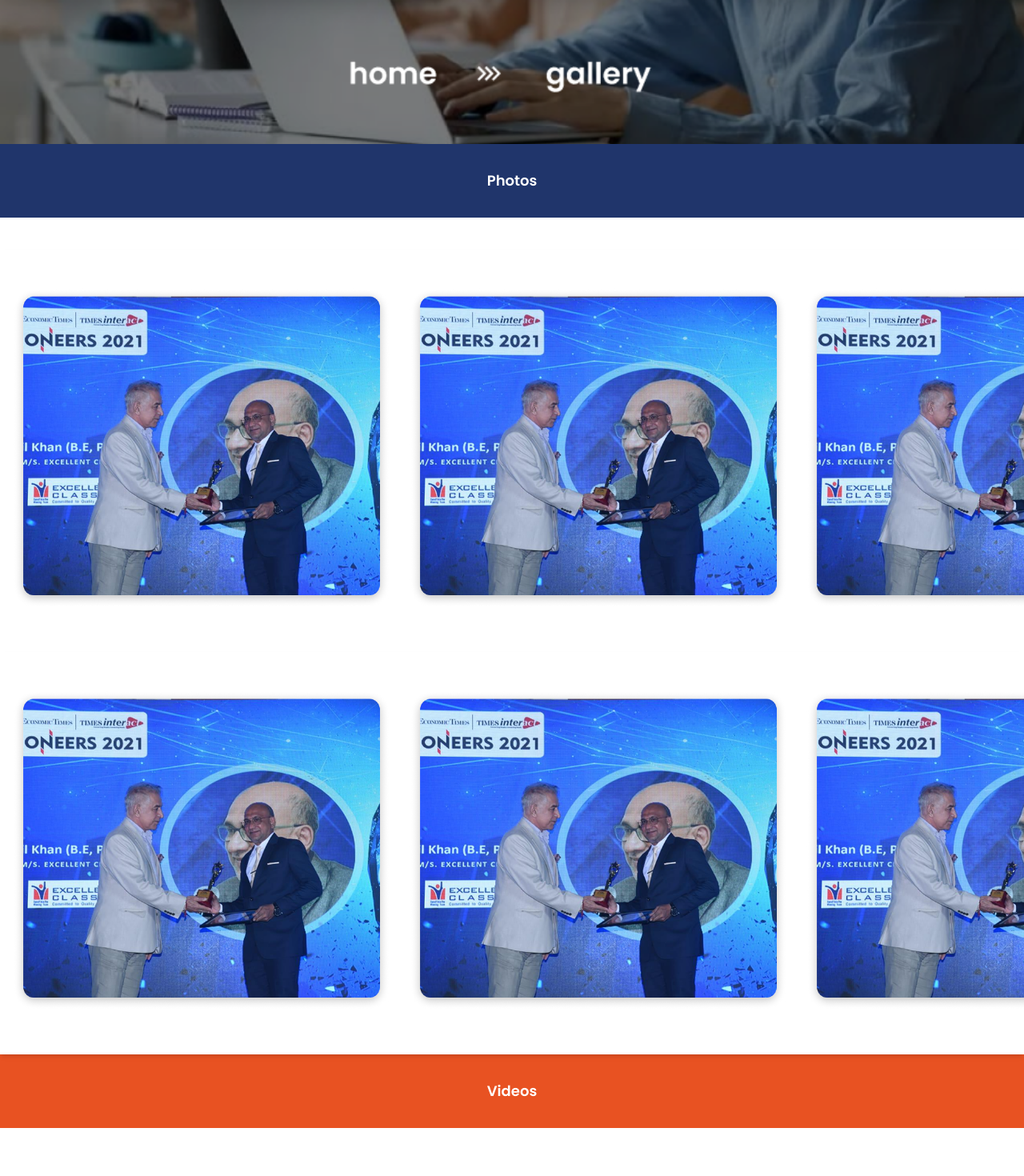
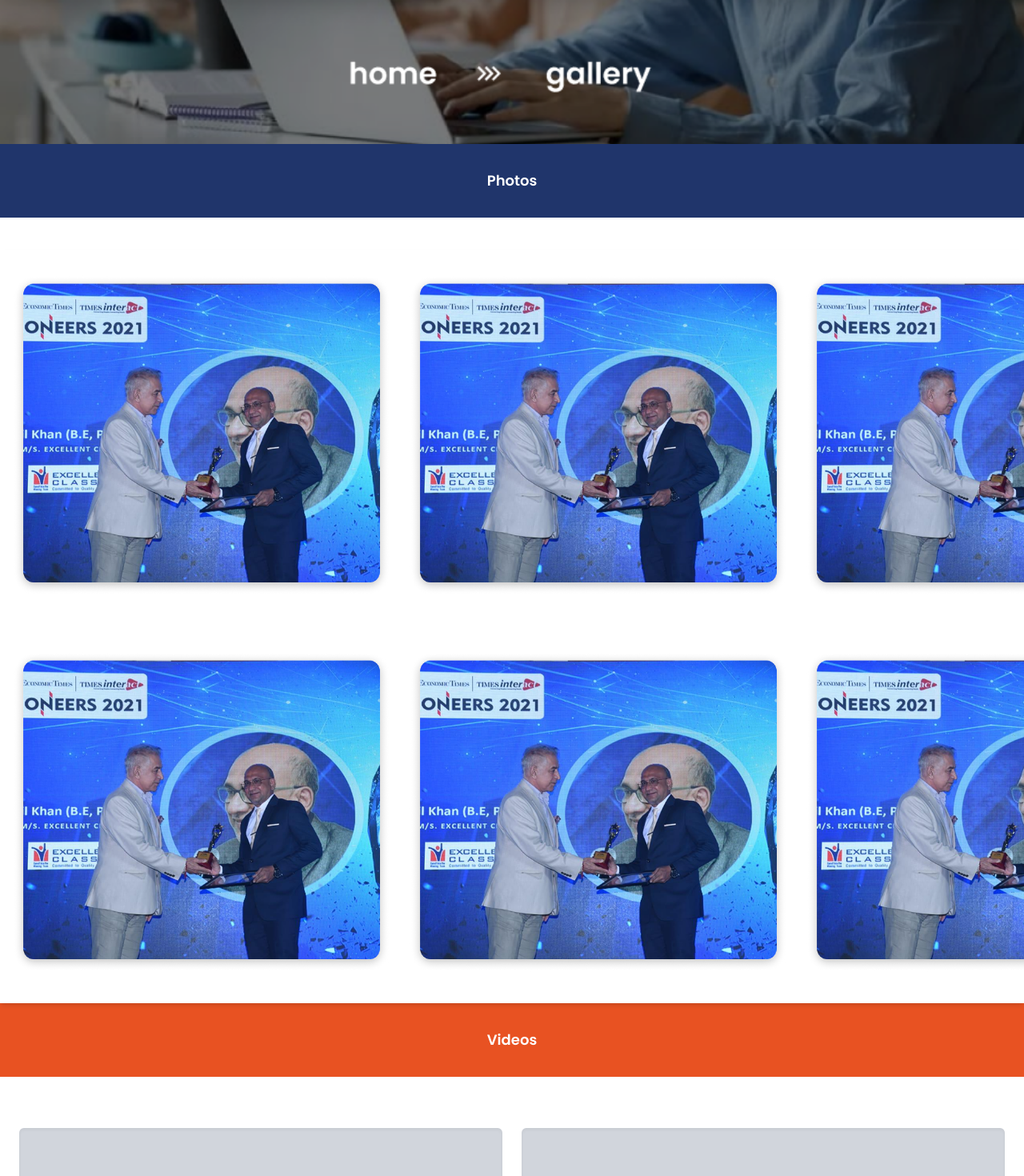
Before and after one commit to dev-nexcore/excellent_class_User, a Next.js app: page /gallery in a window 1280 px wide. Shown: the top 1470 px of the page at 80% size. Built offline with nearby package versions, Linux system fonts and the light colour scheme.

Commit message:
gallery-mai-photoskipadding-kam kiya-hu

```diff
--- a/package.json
+++ b/package.json
@@ -13,7 +13,8 @@
     "lucide-react": "^0.532.0",
     "next": "15.4.3",
     "react": "19.1.0",
-    "react-dom": "19.1.0"
+    "react-dom": "19.1.0",
+    "react-icons": "^5.5.0"
   },
   "devDependencies": {
     "@eslint/eslintrc": "^3",
--- a/src/components/Gallery/photos.jsx
+++ b/src/components/Gallery/photos.jsx
@@ -12,11 +12,11 @@ export default function GalleryPage() {
       </section>
 
       {/* Photo Rows */}
-      <div className="flex flex-col items-center justify-center gap-4 bg-white sticky top-0 z-[30] py-6 shadow-md">
+      <div className="flex flex-col items-center justify-center gap-4 bg-white sticky top-0 z-[30] py-2 shadow-md">
       <ImageComponent />
       </div>
 
-      <div className="flex flex-col items-center justify-center gap-4 bg-white sticky top-0 z-[30] py-6 shadow-md">
+      <div className="flex flex-col items-center justify-center gap-4 bg-white sticky top-0 z-[30] py-2 shadow-md">
       <ImageComponent />
       </div>
 
```
Also changed, not shown: 1 other file (tests, documents, lock files or other folders).
